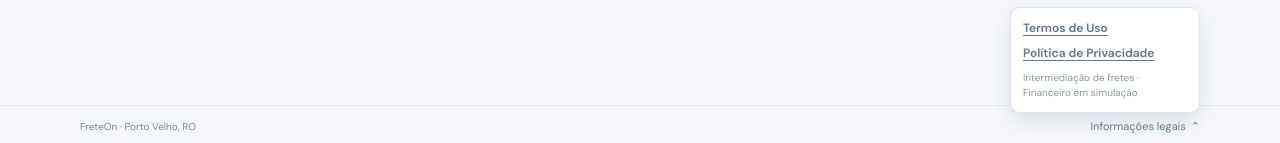
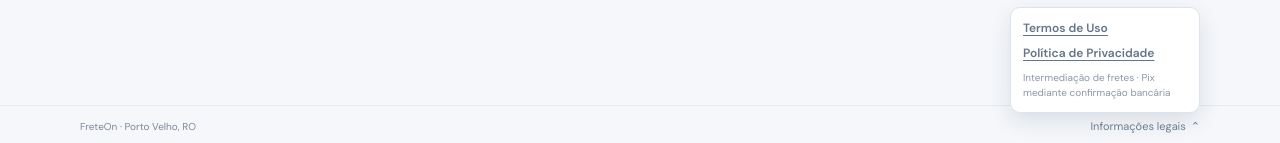
Before and after one commit to p3rtub4d00/FRETEPVH, a React (Vite) app in the folder frontend/: page / in a window 1280 px wide. Both pictures are taken after a click on the heading "Informações legais". Shown: the part 654-797 px from the top of the page. Built offline with nearby package versions, Linux system fonts and the light colour scheme; no server answers.

Commit message:
ui: atualizar rodapé público para pagamento com confirmação bancária

```diff
--- a/frontend/src/Entry.jsx
+++ b/frontend/src/Entry.jsx
@@ -246,7 +246,7 @@ export default function Entry() {
         <details className="public-legal-links"><summary>Informações legais</summary><div>
           <a href="/termos" onClick={event => { event.preventDefault(); navigate("/termos"); }}>Termos de Uso</a>
           <a href="/privacidade" onClick={event => { event.preventDefault(); navigate("/privacidade"); }}>Política de Privacidade</a>
-          <small>Intermediação de fretes · Financeiro em simulação</small>
+          <small>Intermediação de fretes · Pix mediante confirmação bancária</small>
         </div></details>
       </footer>
     </div>
```
